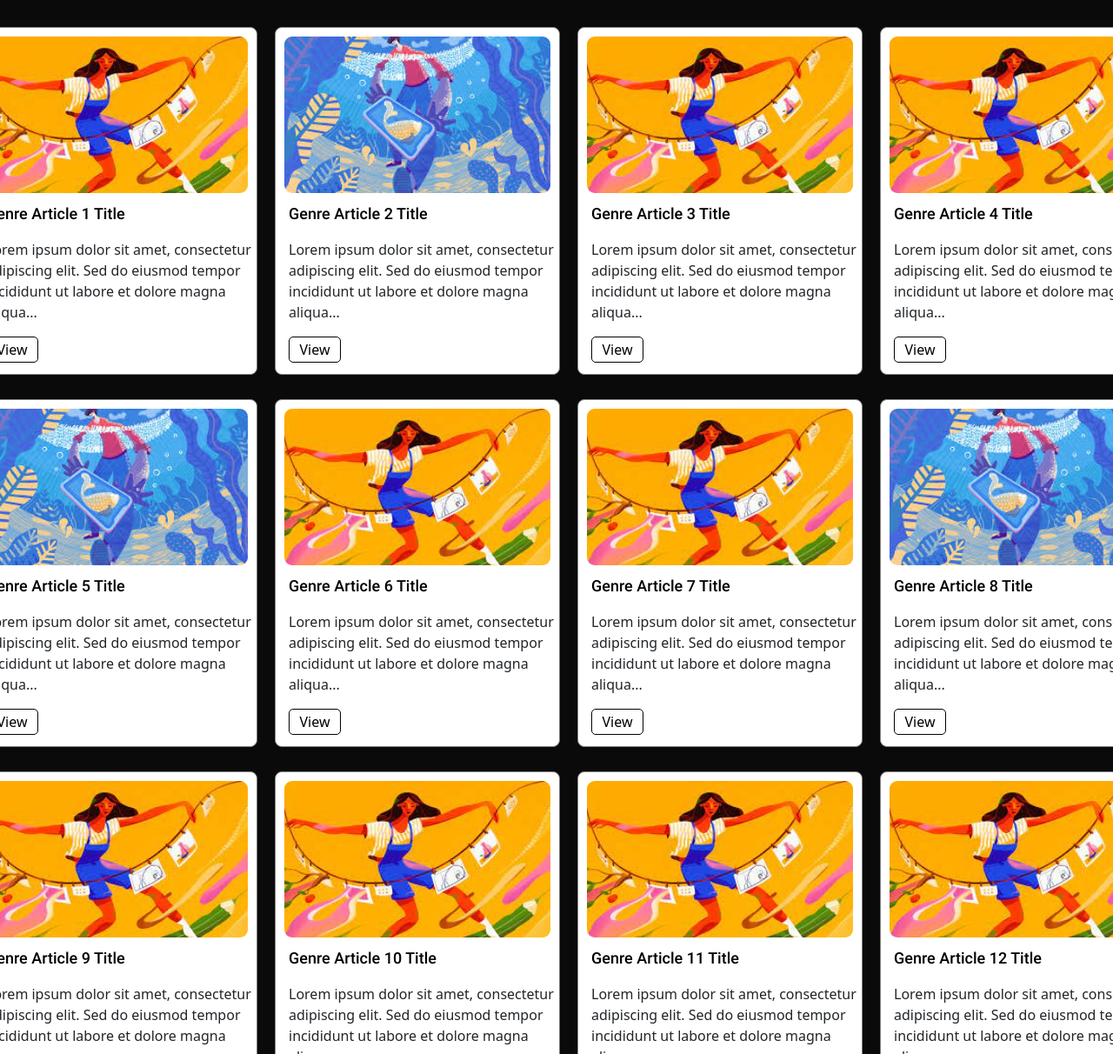
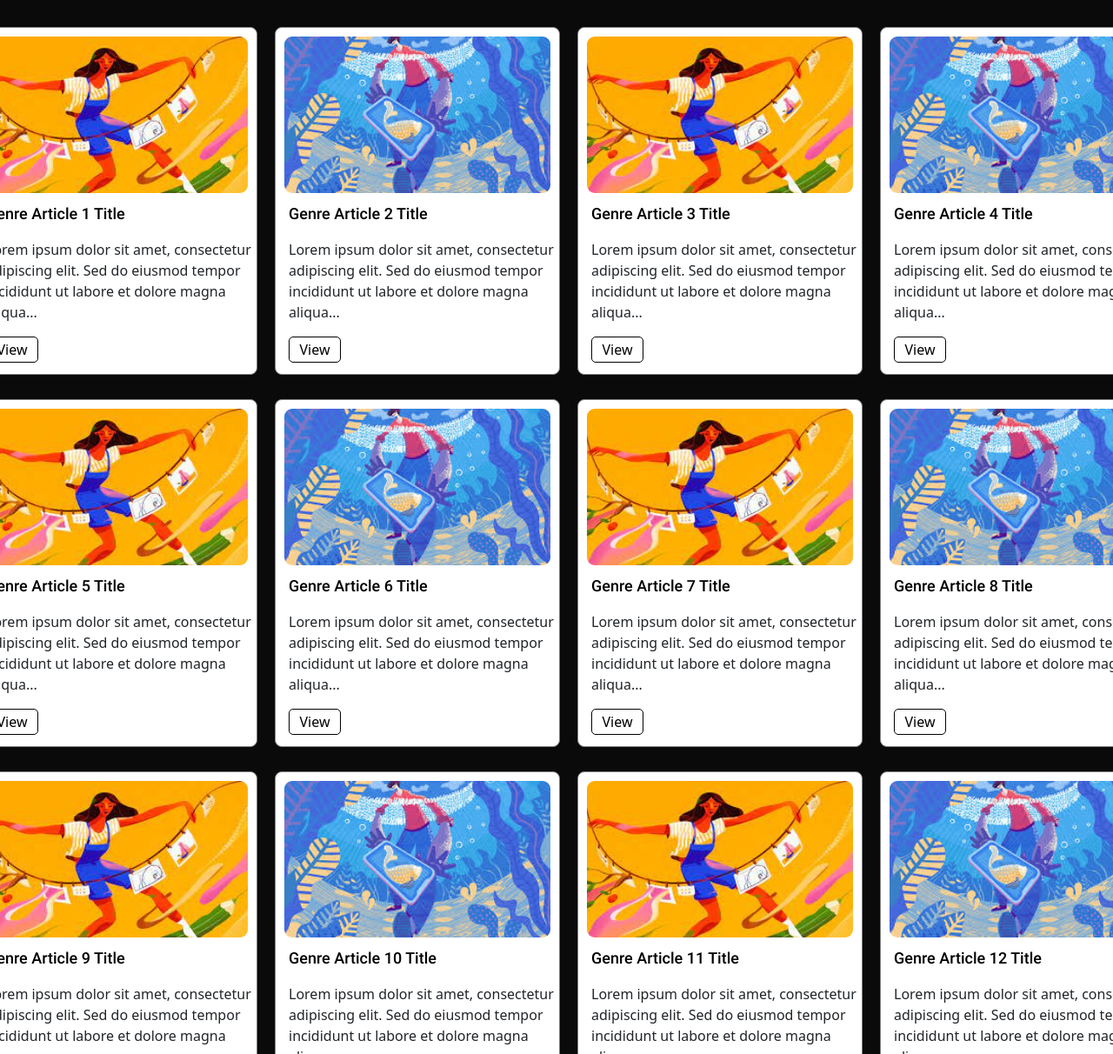
Before and after one commit to harsheenkohli/College-Project, a plain HTML site: page genres.html in a window 1280 px wide. Shown: the part 388-1600 px from the top of the page at 87% size. Drawn offline with nearby package versions, Linux system fonts and the light colour scheme.

Commit message:
Edited Genres Page

```diff
--- a/genres.html
+++ b/genres.html
@@ -135,7 +135,7 @@
       </div>
     </div>
     <div class="top-articles-card">
-      <img src="./Assets/Images/Index imgs/TA-1.jpg" alt="Top Article 1 Thumbnail" class="ta-img">
+      <img src="./Assets/Images/Index imgs/TA-2.jpg" alt="Top Article 1 Thumbnail" class="ta-img">
       <p class="ta-title"> Genre Article 4 Title</p>
       <p class="ta-brief">
         Lorem ipsum dolor sit amet, consectetur adipiscing elit. Sed do eiusmod tempor incididunt ut
@@ -146,7 +146,7 @@
       </div>
     </div>
     <div class="top-articles-card">
-      <img src="./Assets/Images/Index imgs/TA-2.jpg" alt="Top Article 2 Thumbnail" class="ta-img">
+      <img src="./Assets/Images/Index imgs/TA-1.jpg" alt="Top Article 2 Thumbnail" class="ta-img">
       <p class="ta-title"> Genre Article 5 Title</p>
       <p class="ta-brief">
         Lorem ipsum dolor sit amet, consectetur adipiscing elit. Sed do eiusmod tempor incididunt ut
@@ -157,7 +157,7 @@
       </div>
     </div>
     <div class="top-articles-card">
-      <img src="./Assets/Images/Index imgs/TA-1.jpg" alt="Top Article 3 Thumbnail" class="ta-img">
+      <img src="./Assets/Images/Index imgs/TA-2.jpg" alt="Top Article 3 Thumbnail" class="ta-img">
       <p class="ta-title"> Genre Article 6 Title</p>
       <p class="ta-brief">
         Lorem ipsum dolor sit amet, consectetur adipiscing elit. Sed do eiusmod tempor incididunt ut
@@ -201,7 +201,7 @@
       </div>
     </div>
     <div class="top-articles-card">
-      <img src="./Assets/Images/Index imgs/TA-1.jpg" alt="Top Article 3 Thumbnail" class="ta-img">
+      <img src="./Assets/Images/Index imgs/TA-2.jpg" alt="Top Article 3 Thumbnail" class="ta-img">
       <p class="ta-title"> Genre Article 10 Title</p>
       <p class="ta-brief">
         Lorem ipsum dolor sit amet, consectetur adipiscing elit. Sed do eiusmod tempor incididunt ut
@@ -223,7 +223,7 @@
       </div>
     </div>
     <div class="top-articles-card">
-      <img src="./Assets/Images/Index imgs/TA-1.jpg" alt="Top Article 3 Thumbnail" class="ta-img">
+      <img src="./Assets/Images/Index imgs/TA-2.jpg" alt="Top Article 3 Thumbnail" class="ta-img">
       <p class="ta-title"> Genre Article 12 Title</p>
       <p class="ta-brief">
         Lorem ipsum dolor sit amet, consectetur adipiscing elit. Sed do eiusmod tempor incididunt ut
```
